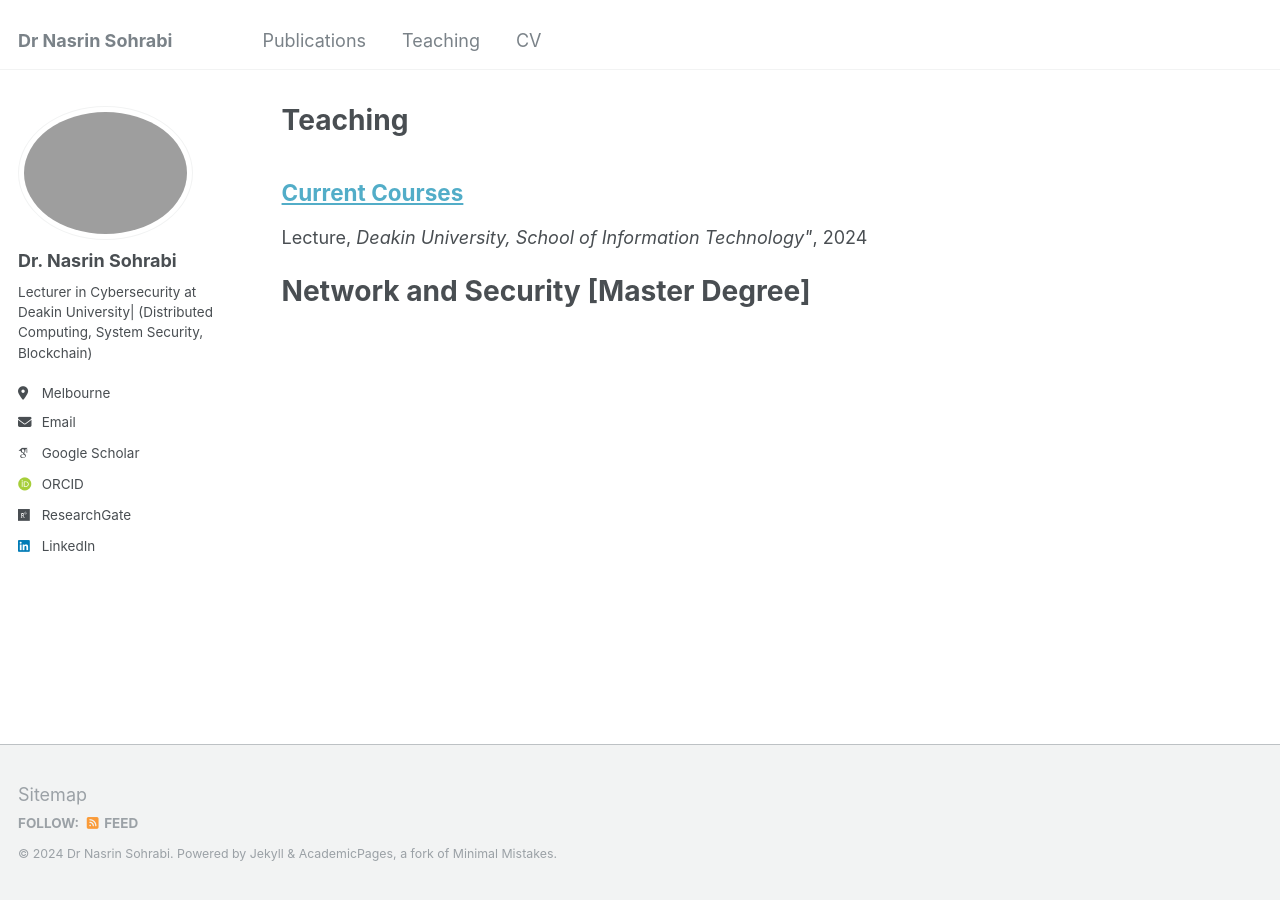
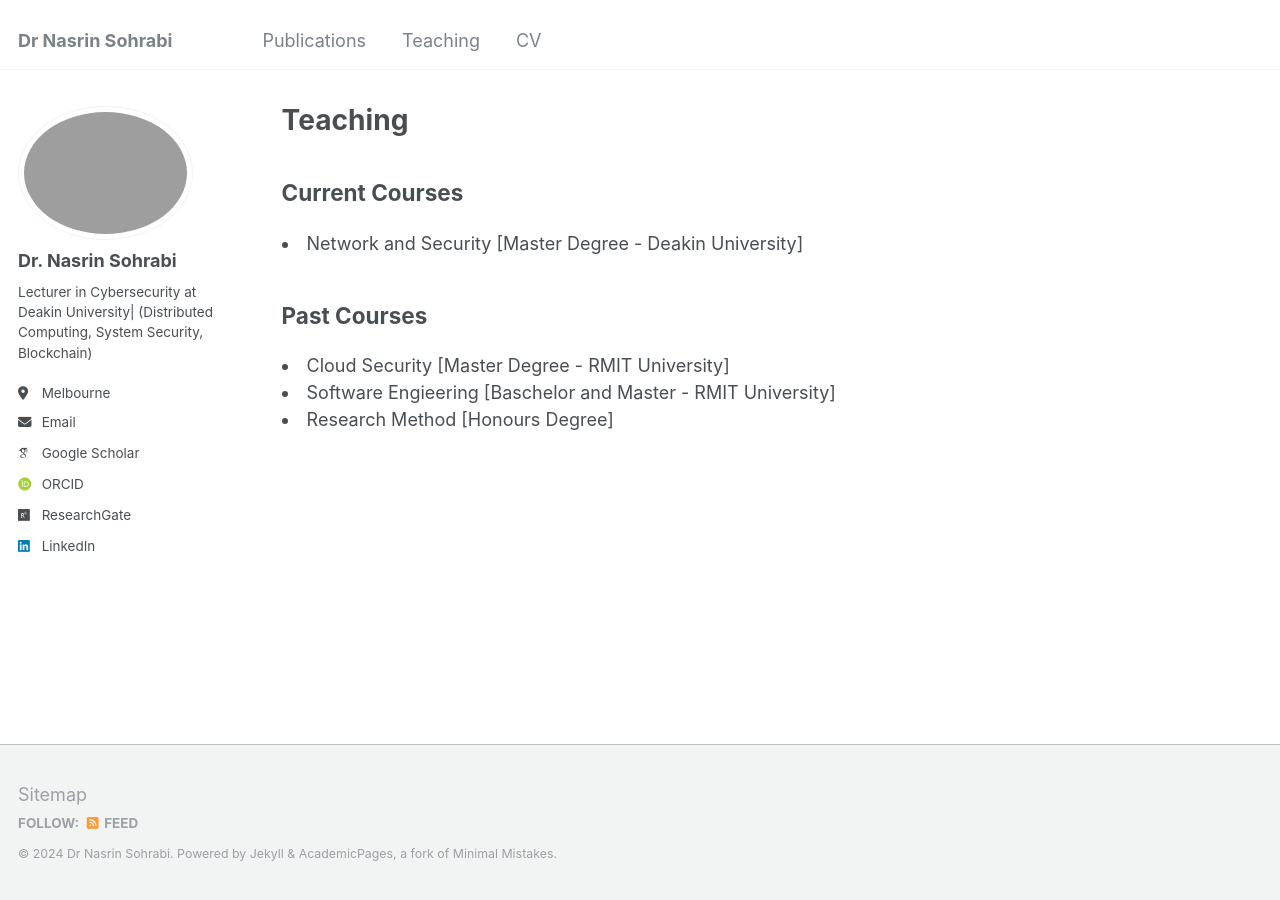
Before and after one commit to Nasrin-Sohrabi/Nasrin-Sohrabi.github.io, a Jekyll site: the page built from _pages/teaching.html, in a window 1280 px wide. Built offline with Jekyll 4.4.1, drawn with Linux system fonts in a browser that asks for light colours; some web fonts are replaced; a file with an impossible date is left out.

Commit message:
updating

```diff
--- a/_pages/teaching.html
+++ b/_pages/teaching.html
@@ -5,8 +5,27 @@ permalink: /teaching/
 author_profile: true
 ---
 
-{% include base_path %}
+<!-- {% include base_path %}
 
 {% for post in site.teaching reversed %}
   {% include archive-single.html %}
-{% endfor %}
+{% endfor %} -->
+
+<h2>Current Courses</h2>
+<p>
+    <div class="inner-div">
+        <li> Network and Security [Master Degree - Deakin University]</li>
+
+    </div>
+</p>
+
+
+
+<h2>Past Courses</h2>
+<p>
+    <div class="inner-div">
+        <li> Cloud Security [Master Degree - RMIT University]</li>
+        <li> Software Engieering [Baschelor and Master - RMIT University]</li>
+        <li> Research Method [Honours Degree]</li>
+    </div>
+</p>
```
